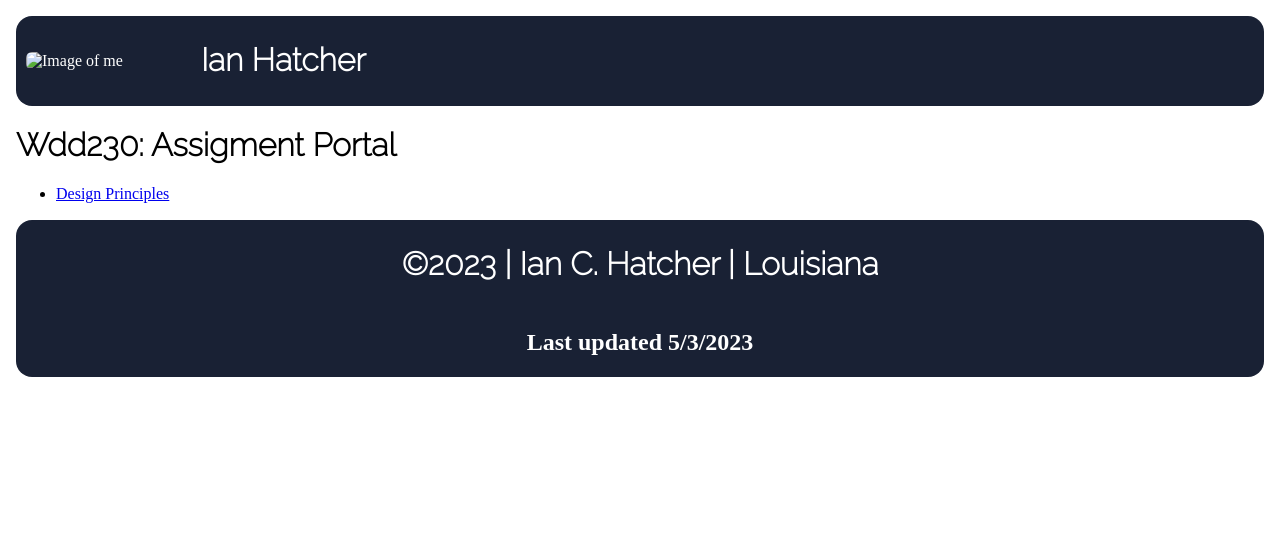
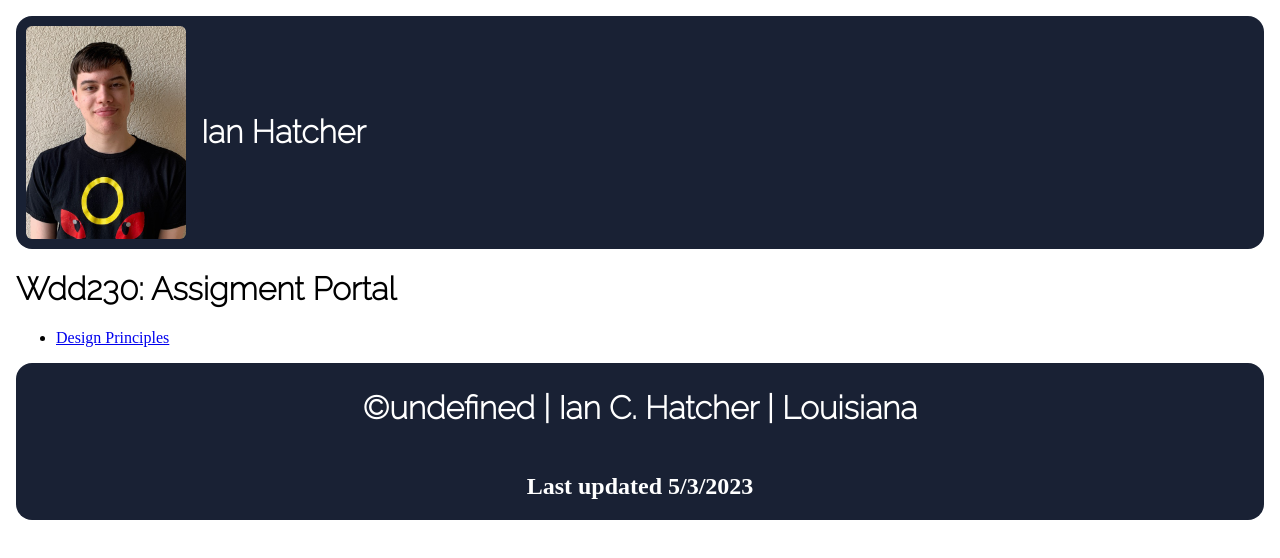
Before and after one commit to Impcamper/wdd230, a plain HTML site: page index.html in a window 1280 px wide. Drawn offline with Linux system fonts and the light colour scheme.

Commit message:
html is well programged (not)

```diff
--- a/index.html
+++ b/index.html
@@ -14,7 +14,7 @@
 <body>
     <header>
         <div class="div-box">
-            <img src="images/self.PNG" alt="Image of me">
+            <img src="images/self.jpg" alt="Image of me">
             <h1>Ian Hatcher</h1>
         </div>
     </header>
@@ -26,7 +26,7 @@
     </main>
     <footer>
         <div class="div-box">
-            <h1>©2023 | Ian C. Hatcher | Louisiana</h1>
+            <h1>©<span id="year"></span> | Ian C. Hatcher | Louisiana</h1>
             <h2 id="update"></h2>
         </div>
         <script src="scripts/lastupdate.js"></script>
--- a/scripts/lastupdate.js
+++ b/scripts/lastupdate.js
@@ -1,3 +1,5 @@
-var item = document.getElementById("update");
+let item = document.getElementById("update");
 const options = { weekday: 'long', year: 'numeric', month: 'long', day: 'numeric' };
 item.innerHTML=`Last updated ${new Date(document.lastModified).toLocaleDateString(options)}`;
+let copyright=document.getElementById("year");
+copyright.innerHTML=new Date(document.lastModified).year;
```
Also changed, not shown: lesson2/design-principles.html (+1 -2 lines).
